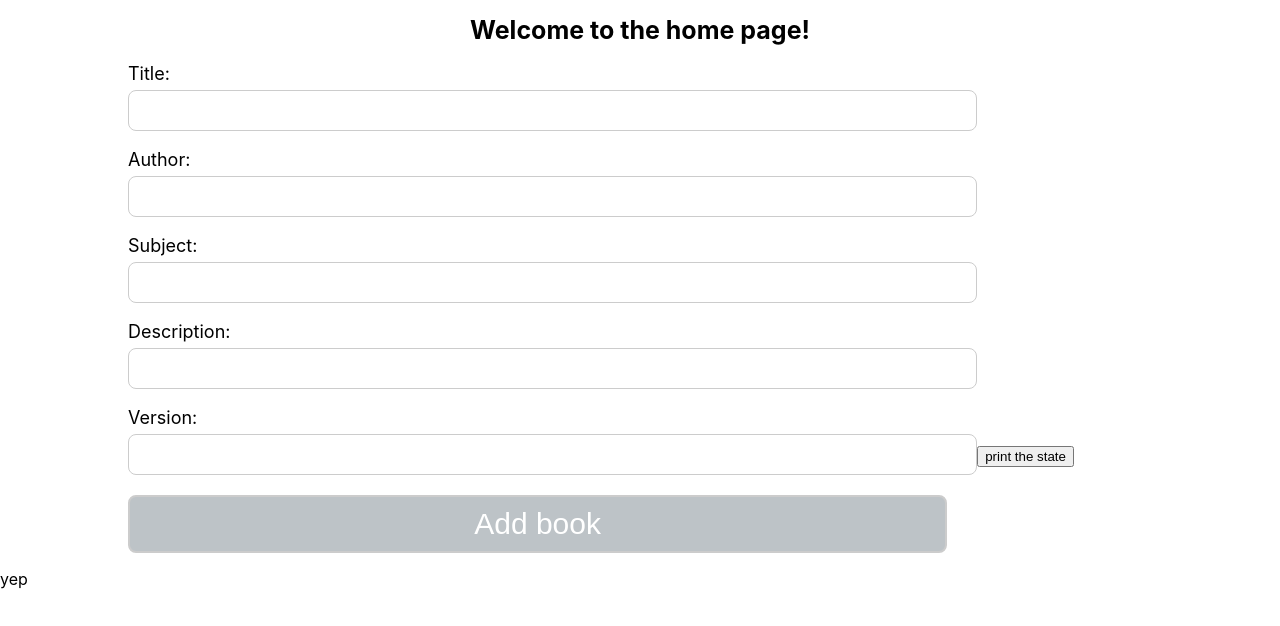
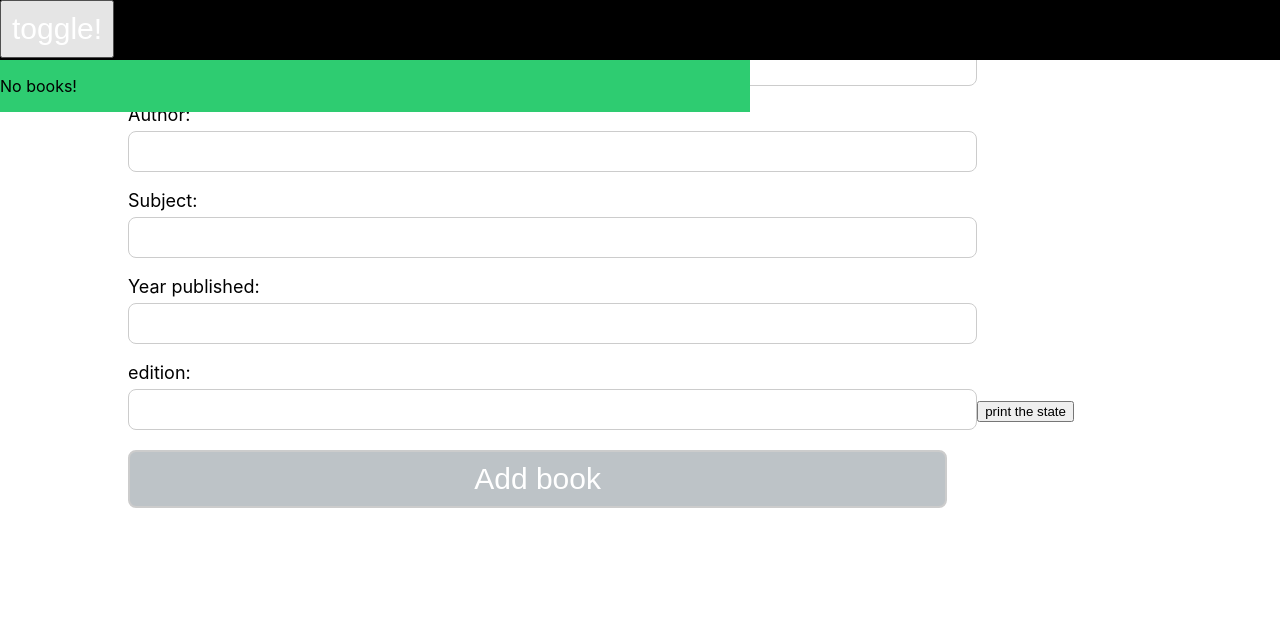
Before and after one commit to katangafor/solutions, a React (Create React App) app: page / in a window 1280 px wide. Shown: the top 626 px of the page. Built offline with nearby package versions, Linux system fonts and the light colour scheme.

Commit message:
more work on header and book nav

```diff
--- a/package.json
+++ b/package.json
@@ -4,6 +4,7 @@
   "private": true,
   "dependencies": {
     "aphrodite": "^2.4.0",
+    "randomstring": "^1.1.5",
     "react": "^16.9.0",
     "react-dom": "^16.9.0",
     "react-redux": "^7.1.1",
--- a/src/actions/bookActions.js
+++ b/src/actions/bookActions.js
@@ -1,6 +1,7 @@
 
 // this is fed an object that represents a book
 export const addBook = (bookData) => dispatch => {
+  //console.log(bookData.edition)
   const {
     title,
     author = '',
--- a/src/components/BookForm.js
+++ b/src/components/BookForm.js
@@ -12,8 +12,8 @@ class BookForm extends React.Component {
       title: '',
       author: '',
       subject: '',
-      description: '',
-      version: '',
+      yearPublished: '',
+      edition: '',
       error: ''
     }
   }
@@ -33,19 +33,14 @@ class BookForm extends React.Component {
     this.setState(() => ({ subject }))
   }
 
-  onDescriptionChange = (e) => {
-    const description = e.target.value;
-    this.setState(() => ({ description }))
+  onYearPublishedChange = (e) => {
+    const yearPublished = e.target.value;
+    this.setState(() => ({ yearPublished }))
   }
 
-  onDescriptionChange = (e) => {
-    const description = e.target.value;
-    this.setState(() => ({ description }))
-  }
-
-  onVersionChange = (e) => {
-    const version = e.target.value;
-    this.setState(() => ({ version }))
+  onEditionChange = (e) => {
+    const edition = e.target.value;
+    this.setState(() => ({ edition }))
   }
 
     onFormSubmit = (e) => {
@@ -54,8 +49,8 @@ class BookForm extends React.Component {
         title: this.state.title,
         author: this.state.author,
         subject: this.state.subject,
-        description: this.state.description,
-        version: this.state.version
+        yearPublished: this.state.yearPublished,
+        edition: this.state.edition
       }
 
       if (this.state.title === '') {
@@ -64,26 +59,7 @@ class BookForm extends React.Component {
       } else {
         this.props.submitBook(book);
       }
-      // const book = {
-      //   title: this.state.title,
-      //   author: this.state.author,
-      //   subject: this.state.subject,
-      //   description: this.state.description,
-      //   version: this.state.version
-      // }
-
-      // if (this.state.error === '') {
-
-      // }
     }
-
-  // onFormSubmit = (e) => {
-  //   e.preventDefault();
-  //   const book = {
-  //     ...this.state
-  //   }
-  //   this.props.submitBook(book);
-  // }
 
   render() {
     return (
@@ -114,21 +90,21 @@ class BookForm extends React.Component {
             value={this.state.subject}
             onChange={this.onSubjectChange}
           />
-          <p className={css(styles.label)}>Description:</p>
+          <p className={css(styles.label)}>Year published:</p>
           <input
             className={css(styles.textField)}
             type="text"
             placeholder=""
-            value={this.state.description}
-            onChange={this.onDescriptionChange}
+            value={this.state.yearPublished}
+            onChange={this.onYearPublishedChange}
           />
-          <p className={css(styles.label)}>Version:</p>
+          <p className={css(styles.label)}>edition:</p>
           <input
             className={css(styles.textField)}
             type="text"
             placeholder=""
-            value={this.state.version}
-            onChange={this.onVersionChange}
+            value={this.state.edition}
+            onChange={this.onEditionChange}
           />
           <button onClick={(e) => {e.preventDefault();console.log(this.props.state)}}>print the state</button>
         </form>
--- a/src/components/BookNavBar.js
+++ b/src/components/BookNavBar.js
@@ -1,9 +1,21 @@
 import React from 'react';
 import { connect } from 'react-redux';
+import randomString from 'randomstring';
+import { StyleSheet, css } from 'aphrodite';
+import BookNavBarItem from './BookNavBarItem';
 
 const BookNavBar = (props) => (
-  <div>
-    <p>yep</p>
+  <div className={css(
+    styles.navBar,
+    !props.bookNavOpen && styles.navBarHidden
+  )}>
+    {props.books.length === 0 ? (
+      <p>No books!</p>
+    ) : (
+      props.books.map((book) => {
+        return <BookNavBarItem key={randomString.generate(5)}  {...book} />
+      })
+    )}
   </div>
 )
 
@@ -14,3 +26,27 @@ const mapStateToProps = (state) => {
 }
 
 export default connect(mapStateToProps)(BookNavBar);
+
+const styles = StyleSheet.create({
+  navBar: {
+    backgroundColor: '#2ecc71',
+    position: 'fixed',
+    left: 0,
+    top: 60,
+    // mobile
+    '@media only screen and (max-width: 750px)': {
+      width: '100vw',
+      transition: 'left .6s'
+    },
+    // desktop
+    '@media only screen and (min-width: 750px)': {
+      width: '750px',
+    }
+  },
+  navBarHidden: {
+    // mobile
+    '@media only screen and (max-width: 750px)': {
+      left: '-100vw'
+    }
+  }
+})
--- a/src/components/BookNavBarItem.js
+++ b/src/components/BookNavBarItem.js
@@ -1,7 +1,17 @@
 import React from 'react';
+import { StyleSheet, css } from 'aphrodite';
 
-const BookNavBarItem = ({ title, author, version }) => (
-  <div>
-
+const BookNavBarItem = ({ title, author, subject, description, edition }) => (
+  <div className={css(styles.item)}>
+    <p>{title}</p>
   </div>
 )
+
+export default BookNavBarItem;
+
+const styles = StyleSheet.create({
+  item: {
+    fontSize: 20,
+    padding: 10
+  }
+})
--- /dev/null
+++ b/src/components/Header.js
@@ -0,0 +1,34 @@
+import React from 'react';
+import { StyleSheet, css } from 'aphrodite';
+
+const Header = (props) => {
+
+  const toggleBookNav = (e) => {
+    e.preventDefault();
+    props.toggleBookNav();
+  }
+
+  return (
+    <div className={css(styles.header)}>
+      <button className={css(styles.toggleButton)} onClick={toggleBookNav}>toggle!</button>
+    </div>
+  )
+}
+
+export default Header;
+
+const styles = StyleSheet.create({
+  header: {
+    width: '100vw',
+    position: 'fixed',
+    height: 60,
+    top: 0,
+    left: 0,
+    backgroundColor: 'black',
+  },
+  toggleButton: {
+    color: 'white',
+    fontSize: '30px',
+    padding: 10
+  }
+})
--- a/src/components/Home.js
+++ b/src/components/Home.js
@@ -3,13 +3,13 @@ import { StyleSheet, css } from 'aphrodite';
 
 import BookForm from './BookForm';
 import BookNavBar from './BookNavBar';
+import NavWrapper from './NavWrapper';
 
 
 const Home = (props) => (
   <>
-    <h1 className={css(styles.mainTitle)}>Welcome to the home page!</h1>
+    <NavWrapper />
     <BookForm />
-    <BookNavBar />
   </>
 )
 
--- /dev/null
+++ b/src/components/NavWrapper.js
@@ -0,0 +1,33 @@
+import React from 'react';
+
+import Header from './Header';
+import BookNavBar from './BookNavBar';
+
+class NavWrapper extends React.Component {
+  constructor(props) {
+    super(props)
+    this.state = {
+        bookNavOpen: false
+    }
+  }
+
+  toggleBookNav = () => {
+    console.log(this.state)
+    if (this.state.bookNavOpen) {
+      this.setState(() => ({ bookNavOpen: false }))
+    } else {
+      this.setState(() => ({ bookNavOpen: true }))
+    }
+  }
+
+  render() {
+    return(
+      <div>
+        <Header toggleBookNav={this.toggleBookNav}/>
+        <BookNavBar {...this.state} toggleBookNav={this.toggleBookNav} />
+      </div>
+    )
+  }
+}
+
+export default NavWrapper;
```
Also changed, not shown: 1 other file (tests, documents, lock files or other folders).
